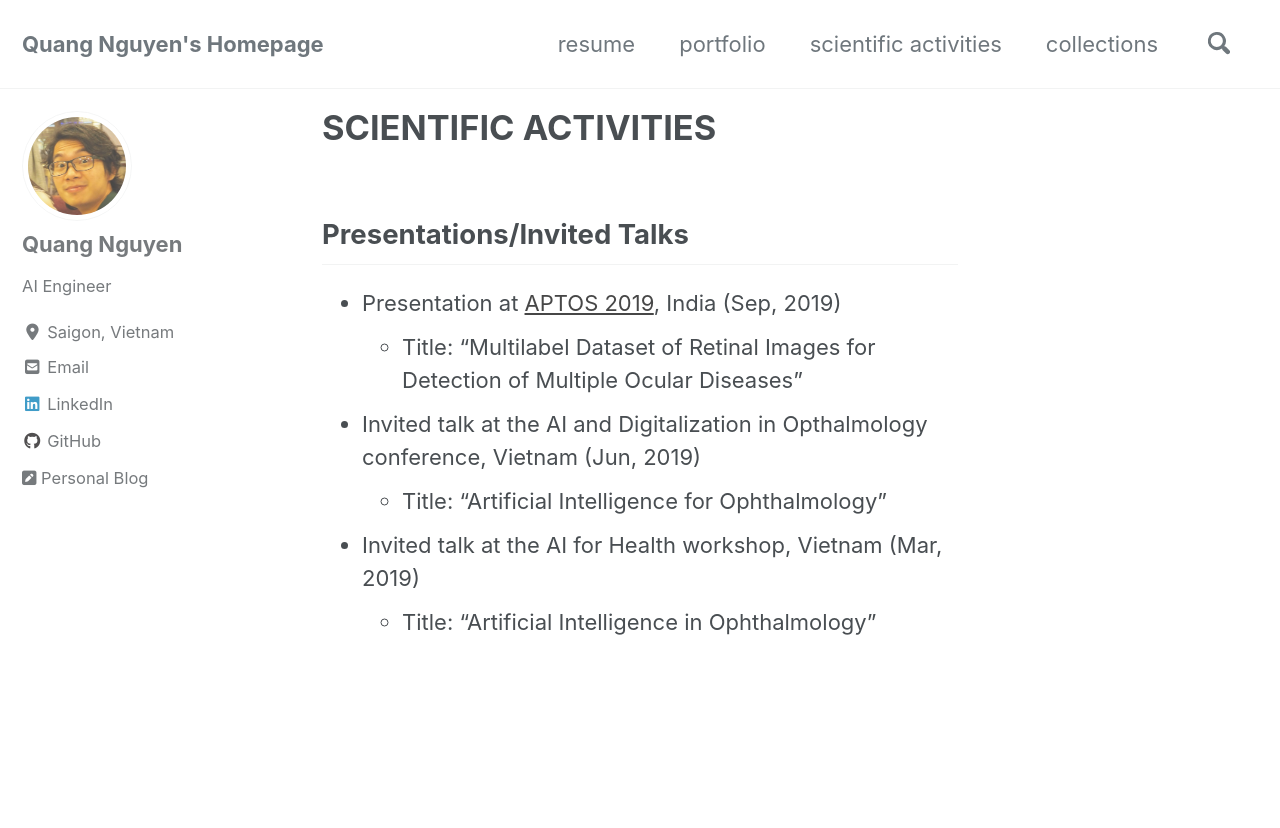
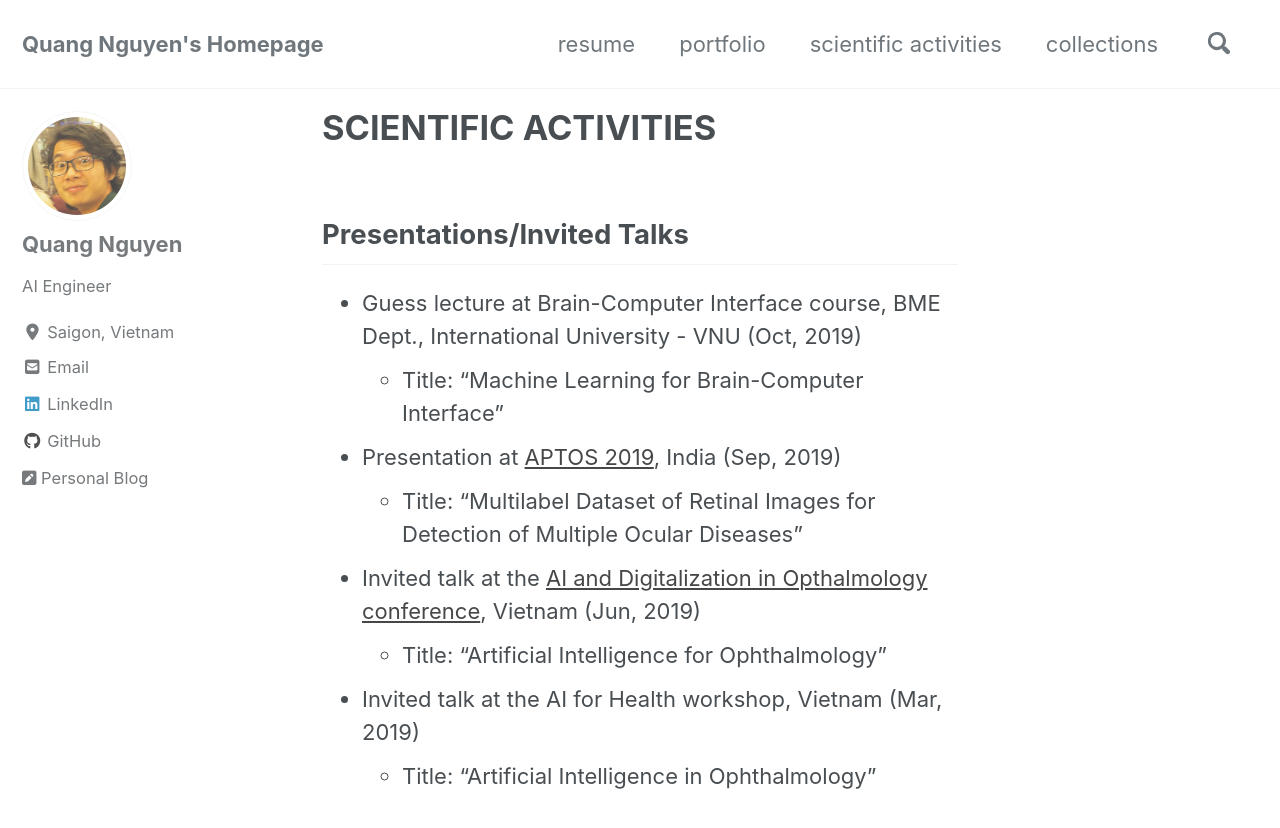
Before and after one commit to quang-nnguyen/quang-nnguyen.github.io, a Jekyll site: the page built from _pages/scientific-activities.md, in a window 1280 px wide and 900 px high. Shown: the top 828 px of the window. Built offline with Jekyll 4.4.1, drawn with Linux system fonts in a browser that asks for light colours; cached includes are drawn as plain includes; nearby versions of some CDN libraries.

Commit message:
[UPDATE] scientific activities

```diff
--- a/_pages/scientific-activities.md
+++ b/_pages/scientific-activities.md
@@ -4,9 +4,11 @@ permalink: /scientific-activities/
 ---
 
 ## Presentations/Invited Talks
+- Guess lecture at Brain-Computer Interface course, BME Dept., International University - VNU (Oct, 2019)
+  * Title: "Machine Learning for Brain-Computer Interface"
 - Presentation at [APTOS 2019](http://2019.asiateleophth.org/), India (Sep, 2019)
   * Title: "Multilabel Dataset of Retinal Images for Detection of Multiple Ocular Diseases"
-- Invited talk at the AI and Digitalization in Opthalmology conference, Vietnam (Jun, 2019)
+- Invited talk at the [AI and Digitalization in Opthalmology conference](http://cthospital.vn/hoi-thao-chuyen-de-ung-dung-tri-thong-minh-nhan-tao-va-so-hoa-trong-nganh-nhan-khoa/), Vietnam (Jun, 2019)
   * Title: “Artificial Intelligence for Ophthalmology"
 - Invited talk at the AI for Health workshop, Vietnam (Mar, 2019)
   * Title: "Artificial Intelligence in Ophthalmology"
```
